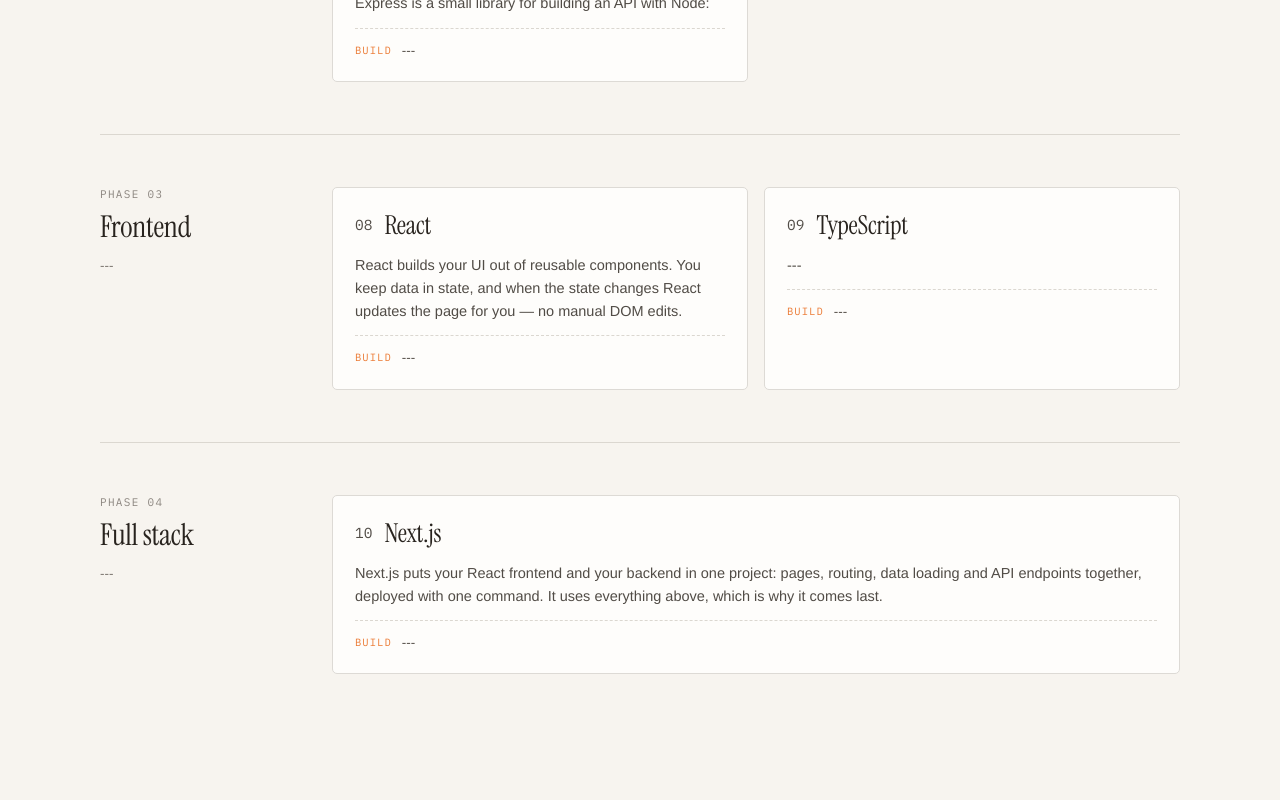
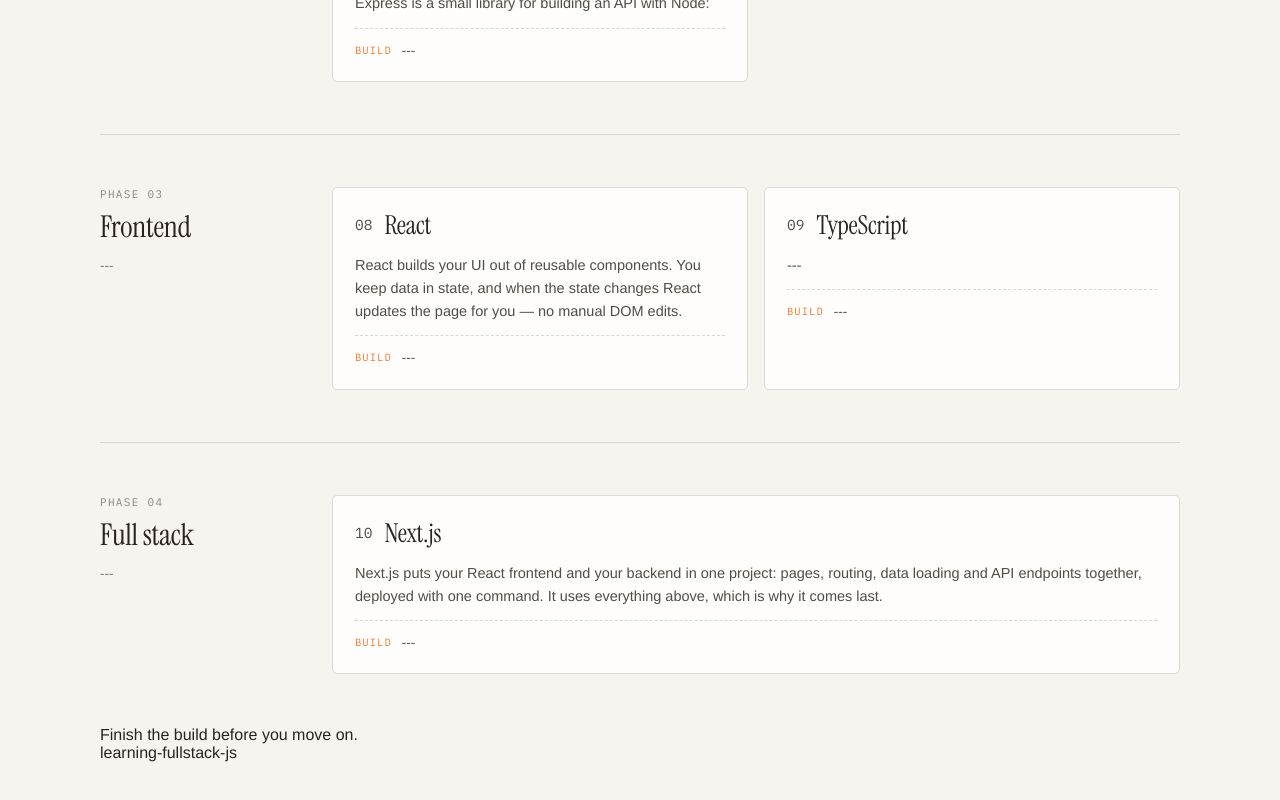
Before and after one commit to AdamKirikisla/learning-fullstack-js, a React (Vite) app in the folder learning-fullstack-js/: page / in a window 1280 px wide. Shown: the part 1427-2227 px from the top of the page. Built offline with nearby package versions, Linux system fonts and the light colour scheme.

Commit message:
add Footer.jsx

```diff
--- a/learning-fullstack-js/src/App.jsx
+++ b/learning-fullstack-js/src/App.jsx
@@ -1,11 +1,13 @@
 import Header from "./Components/Header"
 import Main from "./Components/Main/Main"
+import Footer from "./Components/Footer"
 
 export default function App() {
     return (
     <>
       <Header />
       <Main />
+      <Footer />
 
     </>
   )
--- /dev/null
+++ b/learning-fullstack-js/src/Components/Footer.jsx
@@ -0,0 +1,12 @@
+export default function Footer(){
+    return(
+        <footer>
+            <div className="footer">
+            <p>Finish the build before you move on.</p>
+            <p>learning-fullstack-js</p>
+
+            </div>
+
+        </footer>
+    )
+}
```
